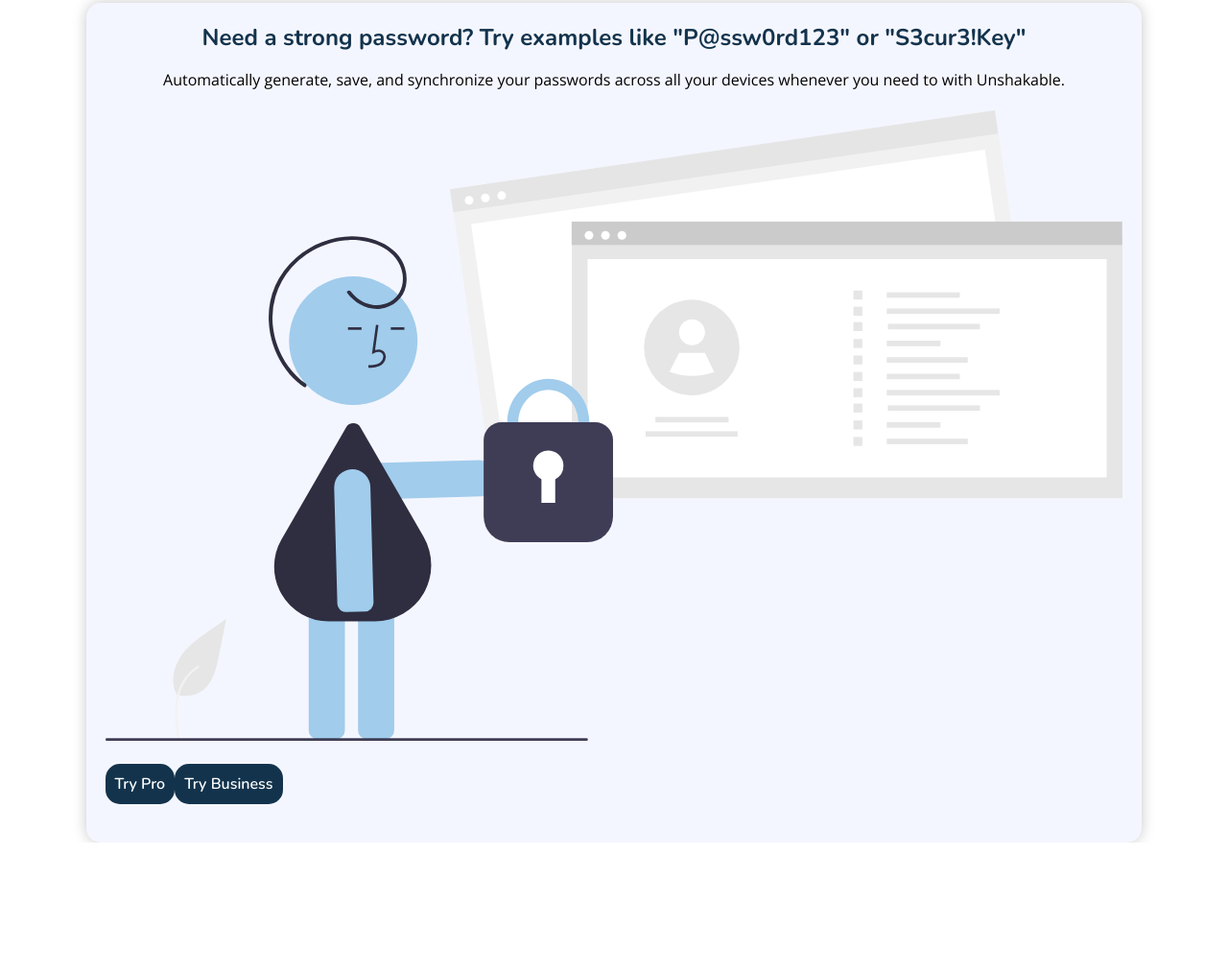
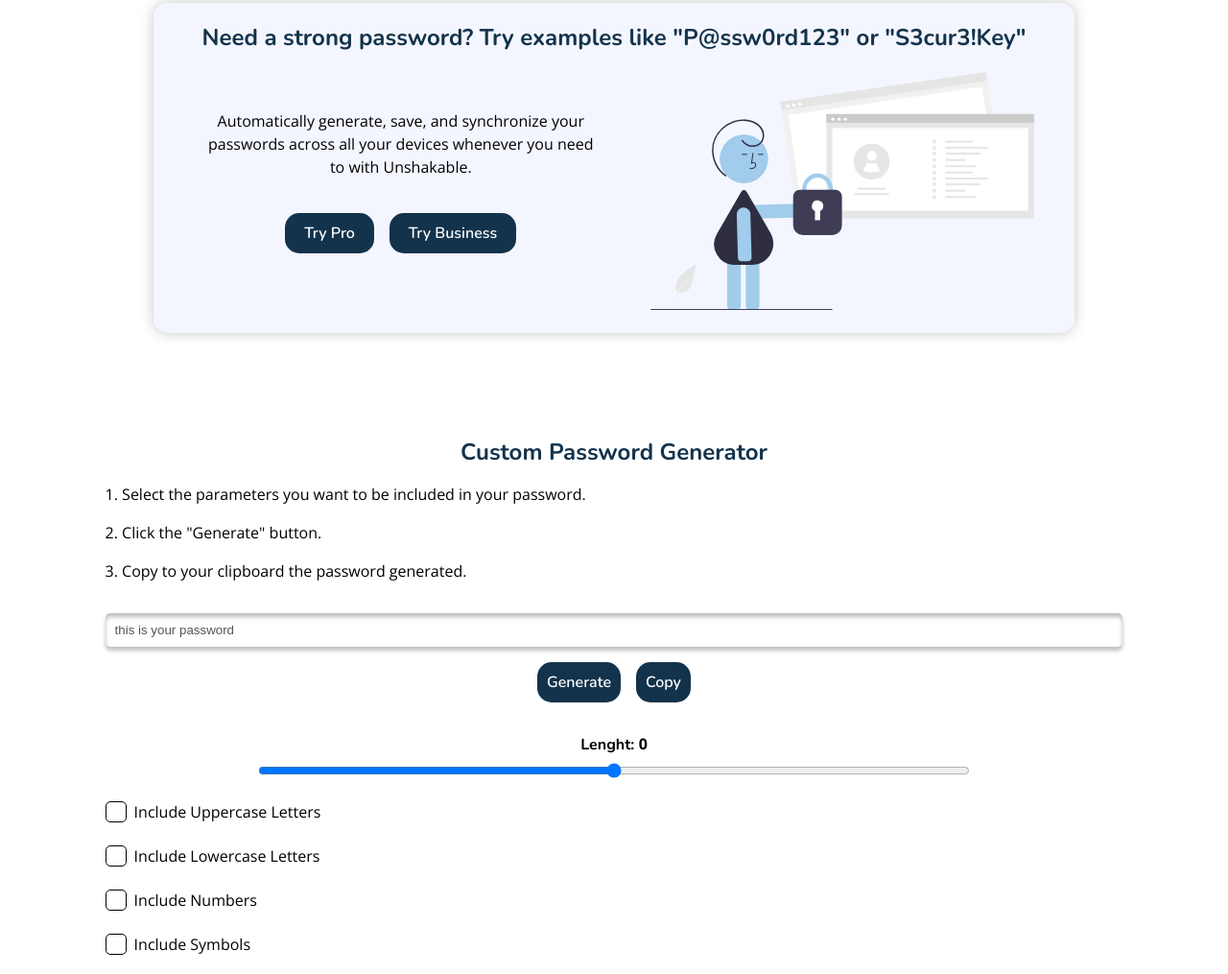
Before and after one commit to GerardoMejia1107/Unshakable, a plain HTML site: page index.html in a window 1280 px wide. Shown: the part 149-1164 px from the top of the page at 96% size. Before the commit the page ends 1027 px from the top, so only its background shows below. Drawn offline with nearby package versions, Linux system fonts and the light colour scheme.

Commit message:
Initial style of the generator section, with the outcome area, and parameters selection

```diff
--- /dev/null
+++ b/css/generator.css
@@ -0,0 +1,131 @@
+.generator {
+  width: 100%;
+  padding: 20px;
+}
+
+.generator h2 {
+  text-align: center;
+  color: var(--primary-dark-blue);
+}
+
+.steps-use .list-of-steps li {
+  list-style: normal;
+  list-style-position: inside;
+  margin-top: 1rem;
+  line-height: 1.5;
+}
+
+.generator .generation-section {
+  margin-top: 1rem;
+}
+
+.generator .generation-section .outcome input {
+  width: 100%;
+  padding: 10px;
+  border-radius: 5px;
+  margin: 1rem auto;
+  background: #fff;
+  box-shadow: 0px 4px 4px 0px rgba(0, 0, 0, 0.25),
+    0px 4px 4px 0px rgba(0, 0, 0, 0.25) inset;
+}
+
+.generator .generation-section .btn-group a {
+  display: block;
+  width: max-content;
+  background-color: var(--primary-dark-blue);
+  color: white;
+  padding: 10px;
+  border-radius: 15px;
+  font-weight: 600;
+}
+
+.generator .generation-section .btn-group {
+  width: 100%;
+  display: flex;
+  gap: 1rem;
+  justify-content: center;
+}
+
+.generator .generation-section .parameters {
+  margin-top: 2rem;
+}
+
+.generator .generation-section .parameters ul {
+  display: flex;
+  gap: 1.5rem;
+  flex-direction: column;
+}
+
+/*Checkbox personalization*/
+input[type="checkbox"] {
+  display: none;
+}
+
+input[type="checkbox"] + label {
+  position: relative;
+  padding-left: 30px;
+  cursor: pointer;
+}
+
+input[type="checkbox"] + label:before {
+  content: "";
+  position: absolute;
+  left: 0;
+  top: 50%;
+  transform: translateY(-50%);
+  border: 1px solid black;
+  width: 20px;
+  height: 20px;
+  border-radius: 5px;
+  background-color: var(--pure-white);
+}
+
+input[type="checkbox"]:checked + label::before {
+  background-color: var(--highlight-orange);
+  border-color: transparent;
+}
+
+input[type="checkbox"]:checked + label::after {
+  content: "✓";
+  position: absolute;
+  left: 4px;
+  top: 50%;
+  transform: translateY(-50%);
+  font-size: 1rem;
+  color: var(--pure-white);
+}
+
+.generator .generation-section .parameters .length {
+  width: 100%;
+  display: flex;
+  flex-direction: column;
+  justify-content: center;
+  align-items: center;
+  gap: 0.5rem;
+  margin-bottom: 1.5rem;
+}
+
+.generator .generation-section .parameters .length input[type="range"] {
+  width: 70%;
+}
+
+@media (min-width: 320px) and (max-width: 480px) {
+}
+
+@media (min-width: 481px) and (max-width: 767px) {
+}
+
+@media (min-width: 768px) and (max-width: 991px) {
+}
+
+@media (min-width: 992px) and (max-width: 1199px) {
+}
+
+@media (min-width: 1200px) and (max-width: 1439px) {
+}
+
+@media (min-width: 1440px) and (max-width: 1919px) {
+}
+
+@media (min-width: 1920px) and (max-width: 3839px) {
+}
--- a/css/hero.css
+++ b/css/hero.css
@@ -1,10 +1,3 @@
-.app-content {
-  grid-column: 1/-1;
-  width: 100%;
-  margin-top: 120px;
-  padding: 0 7%;
-}
-
 .hero {
   margin-top: 2rem;
   width: 100%;
@@ -104,18 +97,15 @@
     justify-content: center;
     gap: 1rem;
   }
+}
+
+@media (min-width: 768px) {
+  .hero {
+    margin-top: 2rem;
+  }
 
   .hero .btn-group a {
     padding: 10px 20px;
-  }
-
-  .hero .hero-img-container img {
-    max-width: 500px;
-  }
-
-  .hero :is(.hero-title, .hero-description) {
-    width: 100%;
-    padding: 0 30px;
   }
 
   .hero-content .hero-description .btn-group,
@@ -126,12 +116,52 @@
   .hero .btn-group {
     display: none;
   }
+
+  .hero .hero-img-container img {
+    max-width: 400px;
+  }
+
+  .hero :is(.hero-title, .hero-description) {
+    width: 100%;
+    padding: 0 30px;
+  }
+
+  .hero .btn-group {
+    margin-top: 1rem;
+    justify-content: center;
+    gap: 1rem;
+  }
+
+  .hero-description {
+    display: flex;
+    flex-direction: column;
+    justify-content: center;
+  }
 }
 
 @media (min-width: 992px) and (max-width: 1199px) {
+  .hero p,
+  .hero .btn-group a {
+    font-size: 0.9rem;
+  }
+
+  .hero .btn-group {
+    margin-top: 1rem;
+    justify-content: center;
+    gap: 1rem;
+  }
+
+  .hero {
+    width: 75vw;
+    margin: 2rem auto;
+  }
 }
 
 @media (min-width: 1200px) and (max-width: 1439px) {
+  .hero {
+    width: 75vw;
+    margin: 2rem auto;
+  }
 }
 
 @media (min-width: 1440px) and (max-width: 1919px) {
--- a/css/index.css
+++ b/css/index.css
@@ -2,3 +2,13 @@
   display: grid;
   grid-template-columns: repeat(3, 1fr);
 }
+
+.app-content {
+  grid-column: 1/-1;
+  width: 100%;
+  margin-top: 120px;
+  padding: 0 7%;
+  display: flex;
+  flex-direction: column;
+  gap: 3.5rem;
+}
--- a/index.html
+++ b/index.html
@@ -22,6 +22,7 @@
     <link rel="stylesheet" href="css/index.css" />
     <link rel="stylesheet" href="css/heading.css" />
     <link rel="stylesheet" href="css/hero.css" />
+    <link rel="stylesheet" href="css/generator.css" />
   </head>
   <body>
     <div class="app">
@@ -123,8 +124,8 @@
         </nav>
       </header>
 
-      <section class="app-content">
-        <div class="hero">
+      <div class="app-content">
+        <section class="hero">
           <div class="hero-title">
             <h2>
               Need a strong password? Try examples like "P@ssw0rd123" or
@@ -156,13 +157,63 @@
             <a href="">Try Pro</a>
             <a href="">Try Business</a>
           </section>
-        </div>
-      </section>
+        </section>
+
+        <section class="generator">
+          <h2>Custom Password Generator</h2>
+          <article class="steps-use">
+            <ol class="list-of-steps">
+              <li>
+                Select the parameters you want to be included in your password.
+              </li>
+              <li>Click the "Generate" button.</li>
+              <li>Copy to your clipboard the password generated.</li>
+            </ol>
+          </article>
+
+          <section class="generation-section">
+            <div class="outcome">
+              <input
+                type="text"
+                name=""
+                id=""
+                value="this is your password"
+                disabled
+              />
+            </div>
+            <section class="btn-group">
+              <a href="">Generate</a>
+              <a href="">Copy</a>
+            </section>
+
+            <section class="parameters">
+              <div class="length">
+                <h4>Lenght: <span>0</span></h4>
+                <input type="range" name="" id="" />
+              </div>
+              <ul class="list-parameters">
+                <li>
+                  <input type="checkbox" name="uppercase" id="uppercase" />
+                  <label for="uppercase">Include Uppercase Letters</label>
+                </li>
+                <li>
+                  <input type="checkbox" name="lowercase" id="lowercase" />
+                  <label for="lowercase">Include Lowercase Letters</label>
+                </li>
+                <li>
+                  <input type="checkbox" name="numbers" id="numbers" />
+                  <label for="numbers">Include Numbers</label>
+                </li>
+                <li>
+                  <input type="checkbox" name="symbols" id="symbols" />
+                  <label for="symbols">Include Symbols</label>
+                </li>
+              </ul>
+            </section>
+          </section>
+        </section>
+      </div>
     </div>
     <script src="js/main.js"></script>
-    <link
-      href="https://unpkg.com/boxicons@2.1.4/css/boxicons.min.css"
-      rel="stylesheet"
-    />
   </body>
 </html>
```
